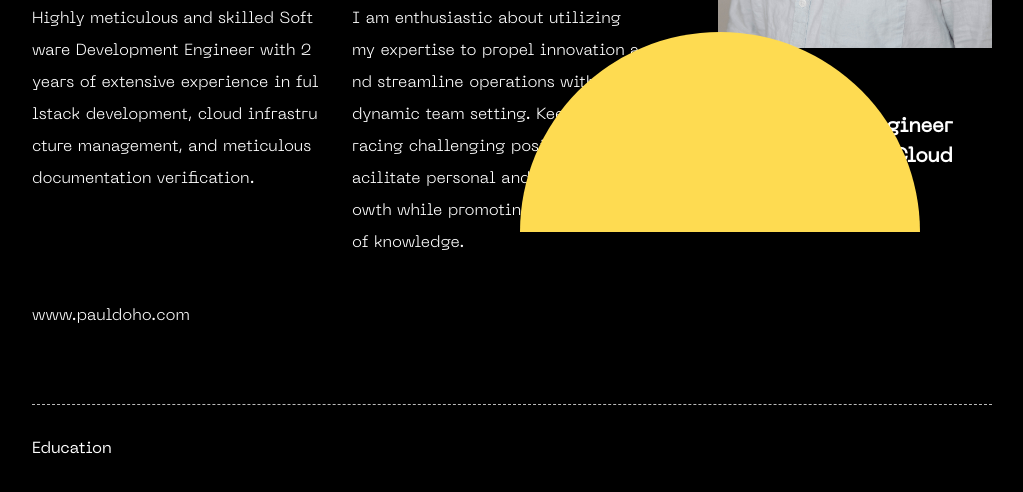
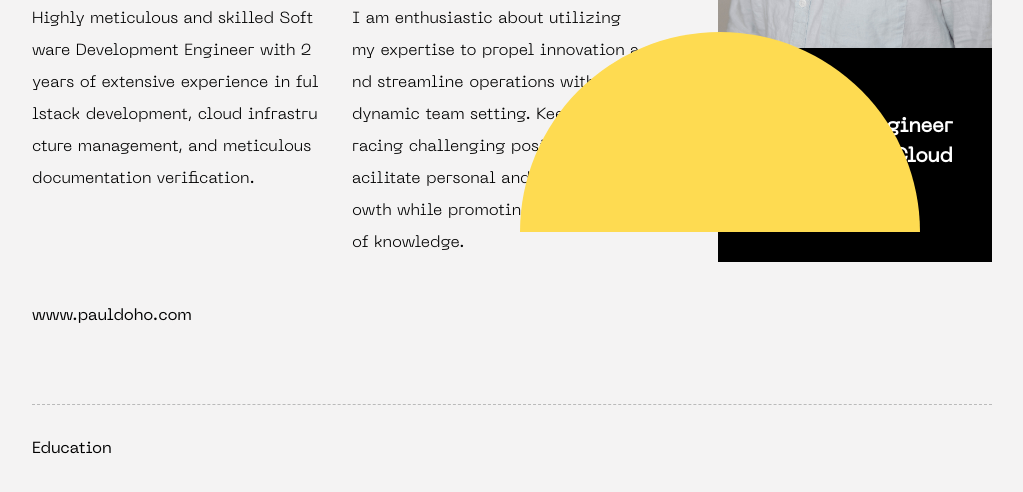
Before and after one commit to pdd27673/next-js-2023-portfolio, a Next.js app: page / in a window 1280 px wide. Shown: the part 1251-1743 px from the top of the page, without its empty margins (128-1151 px from the left). Built offline with nearby package versions, Linux system fonts and the light colour scheme.

Commit message:
added little changes to the hover elements

```diff
--- a/src/app/components/About.module.scss
+++ b/src/app/components/About.module.scss
@@ -14,7 +14,7 @@
 
   .p2 {
     font-size: large;
-    padding: 1rem 0rem .3rem 0rem;
+    padding: 1rem 0 .3rem 0;
     margin-top: 3rem;
     width: max-content;
   }
@@ -26,7 +26,7 @@
 
   .aboutSectionHeader {
     font-size: 125px;
-    padding: 3rem 0rem 2rem 0rem;
+    padding: 3rem 0 2rem 0;
   }
 
   .aboutText {
@@ -45,6 +45,10 @@
     }
   }
 
+}
+
+.link:hover {
+  text-decoration: underline #fedb51;
 }
 
 .photoRow {
--- a/src/app/components/About.tsx
+++ b/src/app/components/About.tsx
@@ -3,9 +3,8 @@ import styles from "./About.module.scss"
 import profilePic from "../../../public/images/hero-profile.jpg";
 import Image from "next/image";
 
-type Props = {}
 
-const About = (props: Props) => {
+const About = () => {
     return (
         <>
             <div className={styles.about}>
@@ -16,7 +15,7 @@ const About = (props: Props) => {
                     <div className={styles.aboutText}>
                         <p>Highly meticulous and skilled Software Development Engineer with 2 years of extensive experience in fullstack development, cloud infrastructure management, and meticulous documentation verification.  </p>
                         <p>I am enthusiastic about utilizing my expertise to propel innovation and streamline operations within a dynamic team setting. Keen on embracing challenging positions that facilitate personal and collective growth while promoting the sharing of knowledge. </p>
-                        <p className={styles.link}>www.pauldoho.com</p>
+                        <a href={"www.pauldoho.com"} className={styles.link}>www.pauldoho.com</a>
                     </div>
                 </div>
                 <div className={styles.photoRow}>
--- a/src/app/globals.css
+++ b/src/app/globals.css
@@ -2,28 +2,29 @@
 @tailwind components;
 @tailwind utilities;
 
-:root {
-  --foreground-rgb: 0, 0, 0;
-  --background-start-rgb: 214, 219, 220;
-  --background-end-rgb: 255, 255, 255;
-}
+/*:root {*/
+/*  --foreground-rgb: 0, 0, 0;*/
+/*  --background-start-rgb: 214, 219, 220;*/
+/*  --background-end-rgb: 255, 255, 255;*/
+/*}*/
 
-@media (prefers-color-scheme: light) {
-  :root {
-    --foreground-rgb: 255, 255, 255;
-    --background-start-rgb: 0, 0, 0;
-    --background-end-rgb: 0, 0, 0;
-  }
-}
+/*@media (prefers-color-scheme: light) {*/
+/*  :root {*/
+/*    --foreground-rgb: 255, 255, 255;*/
+/*    --background-start-rgb: 0, 0, 0;*/
+/*    --background-end-rgb: 0, 0, 0;*/
+/*  }*/
+/*}*/
 
 body {
-  color: rgb(var(--foreground-rgb));
-  background: linear-gradient(
-      to bottom,
-      transparent,
-      rgb(var(--background-end-rgb))
-    )
-    rgb(var(--background-start-rgb));
+  /*color: rgb(var(--foreground-rgb));*/
+  background-color: #f4f3f3;
+  /*background: linear-gradient(*/
+  /*    to bottom,*/
+  /*    transparent,*/
+  /*    rgb(var(--background-end-rgb))*/
+  /*  )*/
+  /*  rgb(var(--background-start-rgb));*/
 }
 
 @font-face {
--- a/src/app/styles/Hero.module.scss
+++ b/src/app/styles/Hero.module.scss
@@ -37,7 +37,7 @@
             word-wrap: break-word;
 
             &:hover {
-                text-decoration: underline;
+                text-decoration: underline #fedb51;
             }
         }
     }
@@ -99,6 +99,10 @@
     .thirdArrow {
         grid-area: thirdArrow;
         justify-self: center;
+
+        &:hover {
+            color: #fedb51;
+        }
     }
 
     .thirdPortfolioText {
```
